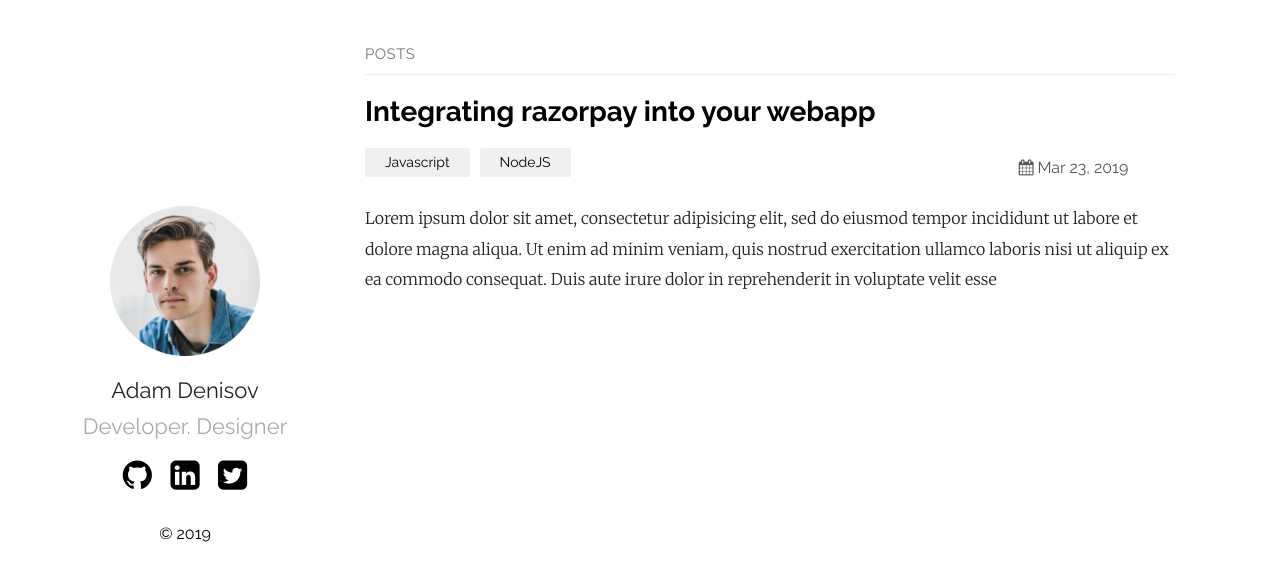
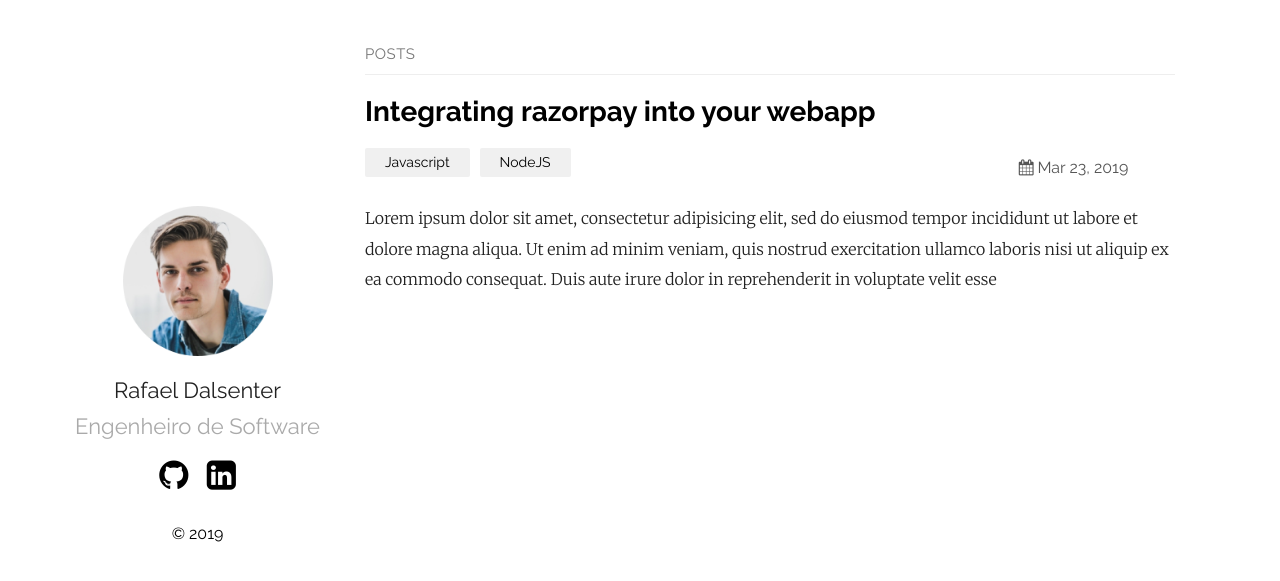
Before and after one commit to samarsault/plainwhite-jekyll, a Jekyll site: the page built from index.md, in a window 1280 px wide. Shown: the top 581 px of the page. Built offline with Jekyll 4.4.1, drawn with Linux system fonts in a browser that asks for light colours; some of the changed lines change nothing that is shown.

Commit message:
Update _config.yml

```diff
--- a/_config.yml
+++ b/_config.yml
@@ -2,39 +2,26 @@
 author: Rafael Dalsenter
 email: rafaeldalsenter@gmail.com
 description: > # this means to ignore newlines until "show_exerpts:"
-  Write an awesome description for your new site here. You can edit this
-  line in _config.yml. It will appear in your document head meta (for
-  Google search results) and in your feed.xml site description.
+  Aqui vou detalhar meus estudos e projetos em desenvolvimento de software.
 show_excerpts: true # set to true to show excerpts on the homepage
+permalink: ':title/'
+baseurl: "" # the subpath of your site, e.g. /blog
+url: "" # the base hostname & protocol for your site, e.g. http://example.com
 
 # Minima date format
 # refer to http://shopify.github.io/liquid/filters/date/ if you want to customize this
 sass:
   sass_dir: _sass
 plainwhite:
-  name: Adam Denisov
-  tagline: Developer. Designer
+  name: Rafael Dalsenter
+  tagline: Engenheiro de Software
   date_format: "%b %-d, %Y"
   sitemap: true # set to true to generate sitemap.xml content
 
   # generate social links in footer
   social_links:
-    twitter: thelehhman
-    github:  thelehhman
-    linkedIn: in/thelehhman
-    rss: rss
-    # dribbble: jekyll
-    # facebook: jekyll
-    # flickr:   jekyll
-    # instagram: jekyll
-    # linkedin: jekyll
-    # pinterest: jekyll
-    # youtube: jekyll
-    # youtube_channel: UC8CXR0-3I70i1tfPg1PAE1g
-    # youtube_channel_name: CloudCannon
-    # telegram: jekyll
-    # googleplus: +jekyll
-    # microdotblog: jekyll
+    github:  rafaeldalsenter
+    linkedIn: in/rafael-dalsenter-549931186
 
     # Mastodon instances
     # mastodon:
```
